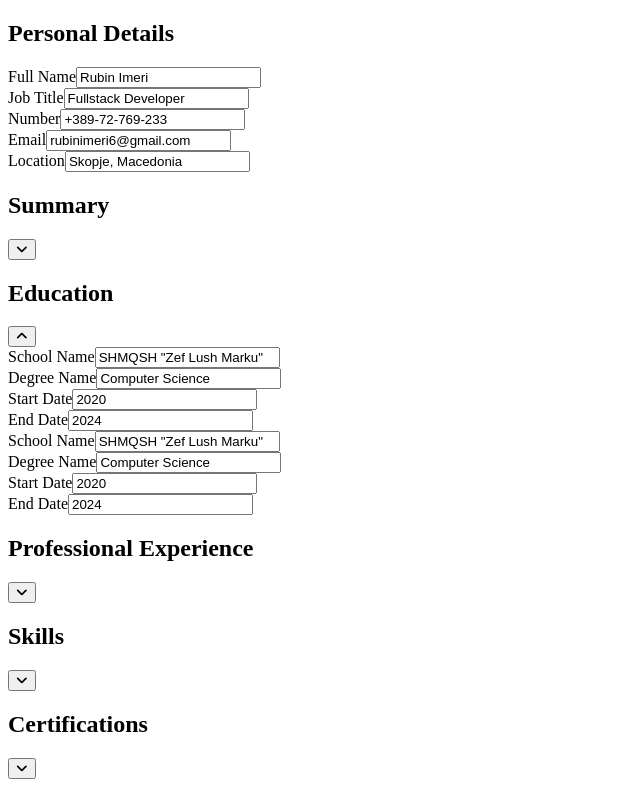
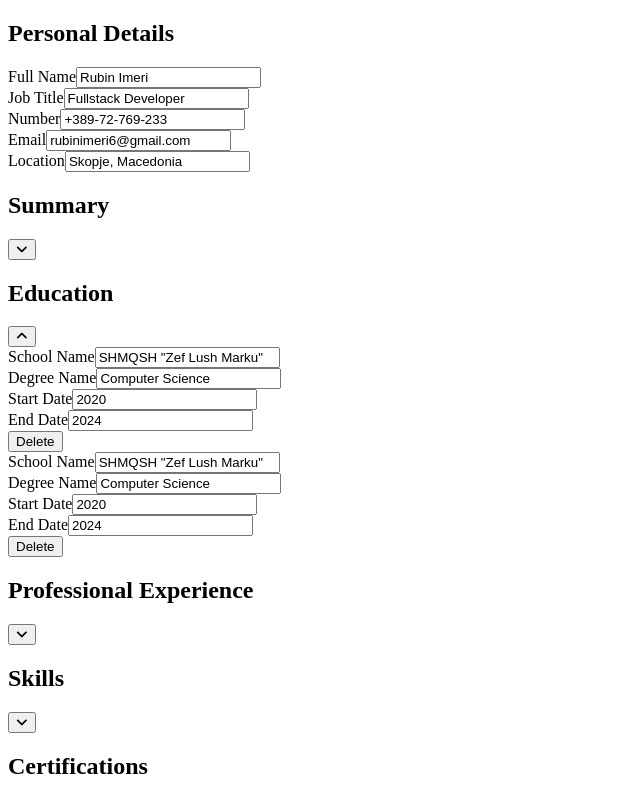
Before and after one commit to rubinimeri/cv-application, a React (Vite) app: page / in a window 1280 px wide. Both pictures are taken after a click on the button 21 px from the left and 336 px from the top of the page. Shown: the top 800 px of the page, without its empty margins (0-640 px from the left). Built offline with nearby package versions, Linux system fonts and the light colour scheme.

Commit message:
Add delete button for EducationFormCard  & WorkFormCard

```diff
--- a/src/components/Education/EducationFormCard.jsx
+++ b/src/components/Education/EducationFormCard.jsx
@@ -9,6 +9,12 @@ function EducationFormCard(props) {
         console.log(e.target.parentElement)
         setEducationArray(educationArray.map(education =>
             education.id === id ? {...education, [name]: value} : education))
+    }
+
+    function handleDelete() {
+        setEducationArray(educationArray.filter(education =>
+            education.id !== id
+        ))
     }
     return(
         <div className="education-form-card">
@@ -40,6 +46,7 @@ function EducationFormCard(props) {
              value={endDate}
              labelText="End Date"
              changeHandler={handleInputChange} />
+             <button onClick={handleDelete}>Delete</button>
         </div>
     )
 }
--- a/src/components/WorkExperience/WorkFormCard.jsx
+++ b/src/components/WorkExperience/WorkFormCard.jsx
@@ -8,6 +8,12 @@ function WorkFormCard(props) {
         const { name, value } = e.target
         setWorkExperience(workExperience.map(work =>
             work.id === id ? {...work, [name]: value} : work))
+    }
+
+    function handleDelete() {
+        setWorkExperience(workExperience.filter(work =>
+            work.id !== id
+        ))
     }
 
     return(
@@ -47,6 +53,7 @@ function WorkFormCard(props) {
              value={description}
              labelText="Description"
              changeHandler={handleInputChange} />
+             <button onClick={handleDelete}>Delete</button>
         </div>
     )
 }
```
